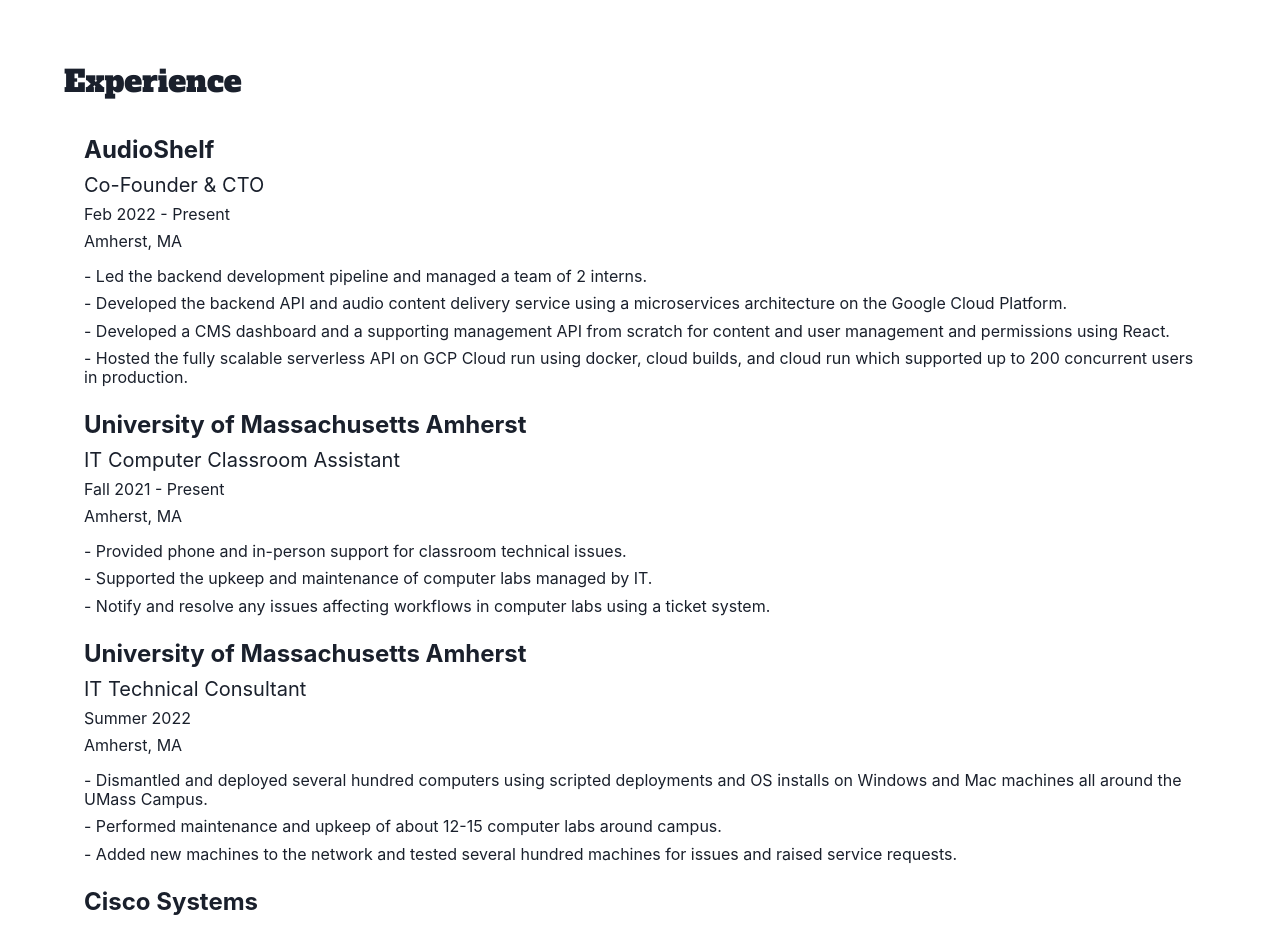
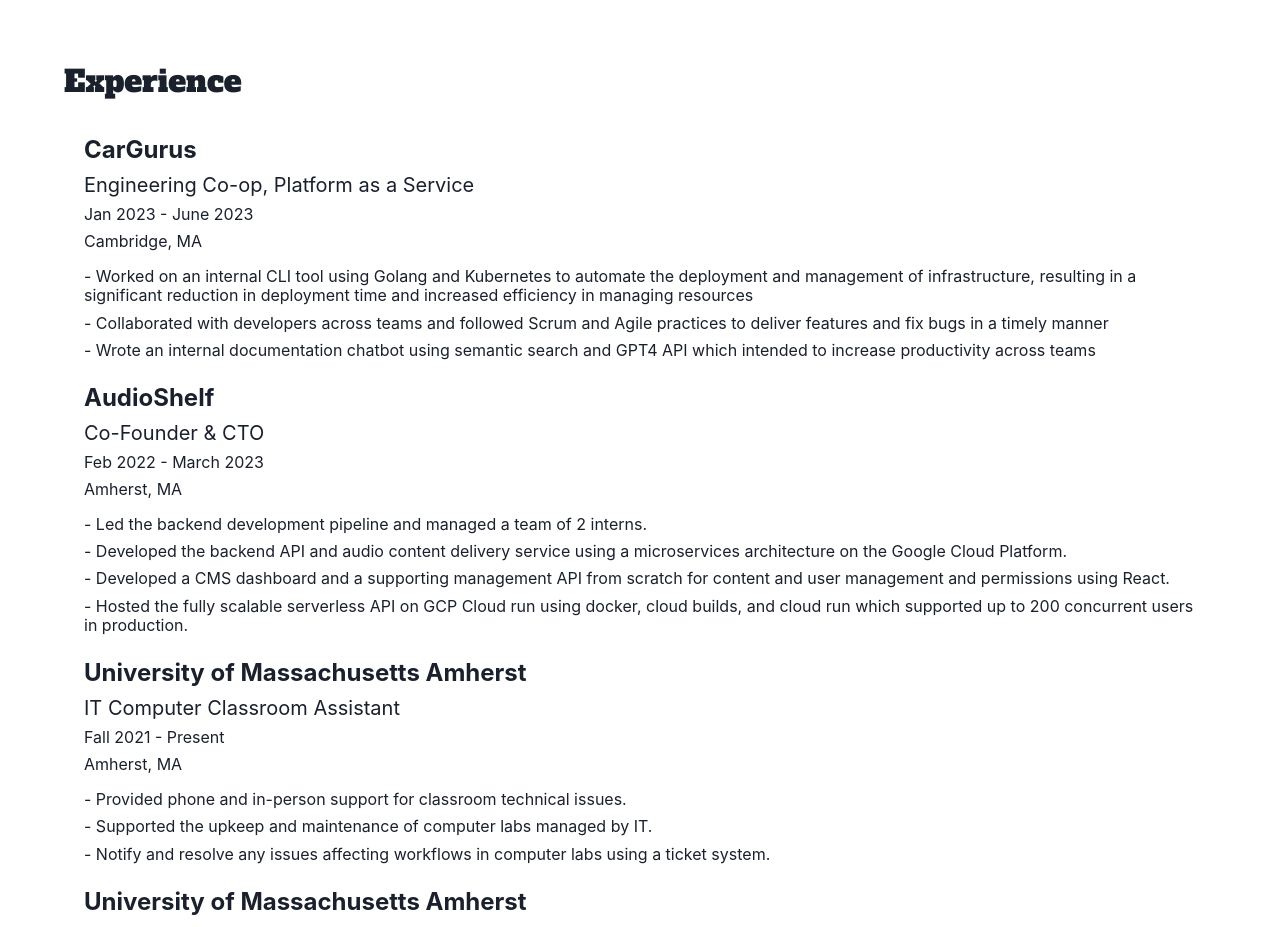
Before and after one commit to arhammusheer/croissant.one, a React (Vite) app: page / in a window 1280 px wide. Shown: the part 1680-2607 px from the top of the page. Built offline with nearby package versions, Linux system fonts and the light colour scheme.

Commit message:
Added experience

```diff
--- a/src/me.ts
+++ b/src/me.ts
@@ -38,10 +38,21 @@ export const me = {
   ],
   experience: [
     {
+      company: "CarGurus",
+      location: "Cambridge, MA",
+      position: "Engineering Co-op, Platform as a Service",
+      duration: "Jan 2023 - June 2023",
+      bullets: [
+        "Worked on an internal CLI tool using Golang and Kubernetes to automate the deployment and management of infrastructure, resulting in a significant reduction in deployment time and increased efficiency in managing resources",
+        "Collaborated with developers across teams and followed Scrum and Agile practices to deliver features and fix bugs in a timely manner",
+        "Wrote an internal documentation chatbot using semantic search and GPT4 API which intended to increase productivity across teams"
+      ],
+    },
+    {
       company: "AudioShelf",
       location: "Amherst, MA",
       position: "Co-Founder & CTO",
-      duration: "Feb 2022 - Present",
+      duration: "Feb 2022 - March 2023",
       bullets: [
         "Led the backend development pipeline and managed a team of 2 interns.",
         "Developed the backend API and audio content delivery service using a microservices architecture on the Google Cloud Platform.",
@@ -133,7 +144,6 @@ export const me = {
         },
         { name: "Image", uri: "/assets/lord-of-the-lunchroom.jpg" },
       ],
-
     },
     {
       name: "Croissant.one (This Website)",
```
